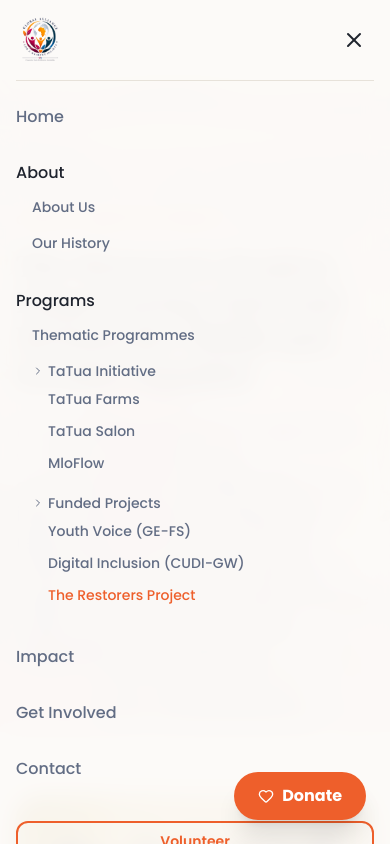
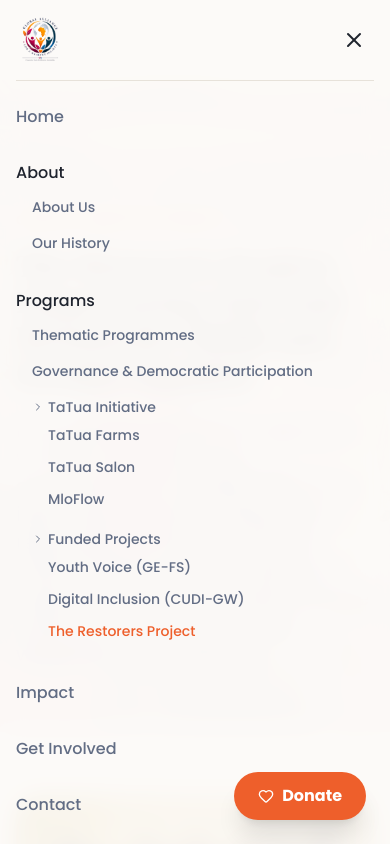
Before and after one commit to CodeKovenant/gahso, a React (Vite) app in the folder artifacts/gahso/: page /restorers-project in a window 390 px wide. Both pictures are taken after a click on the button "Toggle menu". Shown: the top 844 px of the page. Built offline with nearby package versions, Linux system fonts and the light colour scheme; the HTML template or start-up script is replaced by a standard one.

Commit message:
Sync GAHSO governance participation page

```diff
--- a/artifacts/gahso/src/components/layout/Navbar.tsx
+++ b/artifacts/gahso/src/components/layout/Navbar.tsx
@@ -42,6 +42,7 @@ const fundedProjectLinks = [
 
 const allProgramPaths = [
   "/programs",
+  "/governance-democratic-participation",
   ...tatuaInitiativeLinks.map(l => l.path),
   ...fundedProjectLinks.map(l => l.path),
 ];
@@ -136,6 +137,18 @@ export function Navbar() {
                     )}
                   >
                     Thematic Programmes
+                  </Link>
+                </DropdownMenuItem>
+                <DropdownMenuItem asChild>
+                  <Link
+                    to="/governance-democratic-participation"
+                    className={cn(
+                      "w-full cursor-pointer",
+                      location.pathname === "/governance-democratic-participation" &&
+                        "text-primary font-medium"
+                    )}
+                  >
+                    Governance & Democratic Participation
                   </Link>
                 </DropdownMenuItem>
                 <DropdownMenuSeparator />
@@ -280,6 +293,18 @@ export function Navbar() {
                   >
                     Thematic Programmes
                   </Link>
+                  <Link
+                    to="/governance-democratic-participation"
+                    onClick={() => setIsOpen(false)}
+                    className={cn(
+                      "text-sm font-medium transition-colors py-1",
+                      location.pathname === "/governance-democratic-participation"
+                        ? "text-primary"
+                        : "text-muted-foreground hover:text-primary"
+                    )}
+                  >
+                    Governance & Democratic Participation
+                  </Link>
 
                   {/* TaTua Initiative Submenu */}
                   <div className="py-1">
```
